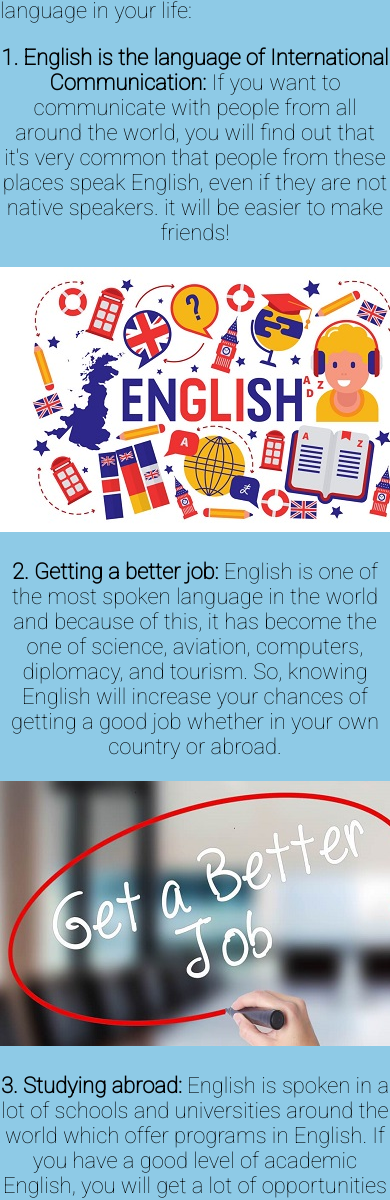
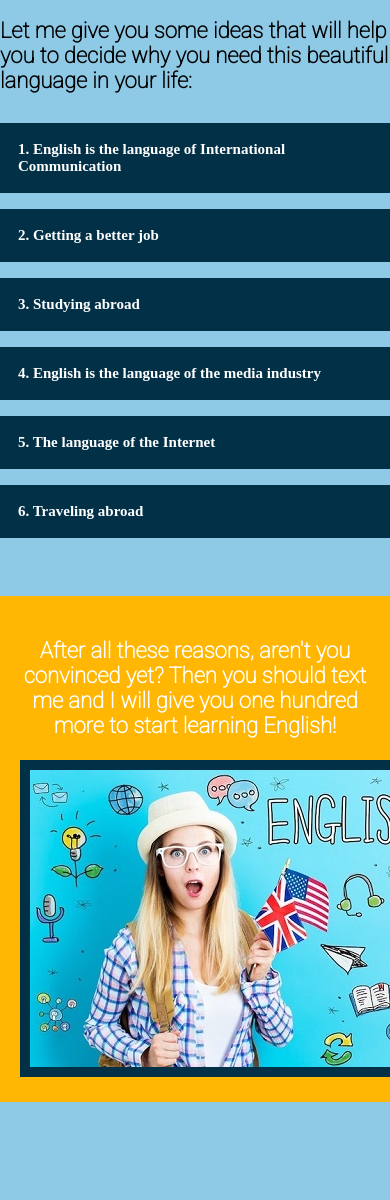
Before and after one commit to ibra1390/wdd130, a plain HTML site: page easylearning/whyenglish.html in a window 390 px wide. Shown: the part 521-1721 px from the top of the page. Drawn offline with Linux system fonts and the light colour scheme; a web font is replaced by a local one.

Commit message:
accordion added

```diff
--- a/easylearning/styles/style.css
+++ b/easylearning/styles/style.css
@@ -130,6 +130,13 @@ nav {
     font-family: 'serif';
 }
 
+.page2-grid h1 {
+  text-align: center;
+  font-family: 'Gloock', serif;
+  font-size: 2.2em;
+
+}
+
 
 
 /*login form starts*/
@@ -253,3 +260,50 @@ input[type=text], input[type=password] {
        width: 100%;
     }
   }
+
+
+/*accordion*/
+
+.accordion {
+  background-color: #023047;
+  color: white;
+  cursor: pointer;
+  padding: 18px;
+  width: 100%;
+  border: none;
+  text-align: left;
+  outline: none;
+  font-size: 15px;
+  transition: 0.4s;
+}
+
+.active, .accordion:hover {
+  background-color: #ccc;
+  color: black;
+}
+
+.panel {
+  padding: 0 18px;
+  background-color: #219ebc;
+  color: white;
+  max-height: 0;
+  overflow: hidden;
+  transition: max-height 0.2s ease-out;
+}
+
+.panelImg {
+  display: block;
+  margin: auto;
+  padding: 10px;
+}
+
+.msg {
+  background-color: #ffb703;
+  color: white;
+  margin-top: 50px;
+  padding: 20px;
+}
+
+.conclusionImg {
+  border: 10px solid #023047;
+}
--- a/easylearning/whyenglish.html
+++ b/easylearning/whyenglish.html
@@ -21,36 +21,60 @@
         </header>
         <main class = "page2-grid">
             <h1>Why is it so important to learn English these days?</h1>
-            <p>Let me give you some ideas that will help you to decide why you need this beautiful language in your life:</p>
-            <section class = "international">
-                <p><b>1. English is the language of International Communication:</b>  If you want to communicate with people from all around the world, you will find out that it's very common that people from these places speak English, even if they are not native speakers. it will be easier to make friends!</p>
-                <img class = "internationalImg" src = "images/page3.jpg" alt = "international language">
-            </section>
-            <section class = "jobs">
-                <p><b>2. Getting a better job: </b>English is one of the most spoken language in the world and because of this, it has become the one of science, aviation, computers, diplomacy, and tourism. So, knowing English will increase your chances of getting a good job whether in your own country or abroad.</p>
-                <img class = "jobsImg" src = "images/page4.jpg" alt = "studying abroad">
-            </section>
-            <section class = "studying">
-                <p><b>3. Studying abroad:</b> English is spoken in a lot of schools and universities around the world which offer programs in English. If you have a good level of academic English, you will get a lot of opportunities to find an appropriate school and courses to suit your needs. To earn a position at one of those prestigious universities it is necessary to be able to read, write, speak and listen in English.</p>
-                <img class = "studyingImg" src = "images/page5.jpg" alt = "international language">
-            </section>
-            <section class = "media">
-                <p><b>4. English is the language of the media industry:</b> Remember what I told you before? If you like reading a book, listening your favorite songs, watching films and TV shows, you will enjoy even more these activities with some knowledge of English because it is everywhere that you can imagine.</p>
-                <img class = "mediaImg" src = "images/page2.jpg" alt = "media industry">
-            </section>
-            <section class = "internet">
-                <p><b>5. The language of the Internet:</b> English is a particularly important language online with the highest percentage of content on the internet. As well as this, some of the world’s largest tech companies are based in English speaking countries.</p>
-                <img class = "internetImg" src = "images/page6.png" alt = "the language of the Internet">
-            </section>
-            <section class = "travel">
-                <p><b> 6. Traveling abroad:</b> and last but not less important, it will get easier to travel to another country thanks to its international nature, so you will see how people communicate with you even if it’s not the official language in that country.</p>
-                <img class = "travellImg" src = "images/page1.jpg" alt = "traveling abroad">
-            </section>
+            <p><b>Let me give you some ideas that will help you to decide why you need this beautiful language in your life:</b></p>
+            <button class="accordion"><b>1. English is the language of International Communication</b></button>
+            <div class="panel">
+                <p>If you want to communicate with people from all around the world, you will find out that it's very common that people from these places speak English, even if they are not native speakers. it will be easier to make friends!</p>
+                <img class = "panelImg" src = "images/page3.jpg" alt = "international language">
+            </div>
+            <button class="accordion"><b>2. Getting a better job</b></button>
+            <div class="panel">
+                <p>English is one of the most spoken language in the world and because of this, it has become the one of science, aviation, computers, diplomacy, and tourism. So, knowing English will increase your chances of getting a good job whether in your own country or abroad.</p>
+                <img class = "panelImg" src = "images/page4.jpg" alt = "studying abroad">
+            </div>
+            <button class="accordion"><b>3. Studying abroad</b></button>
+            <div class="panel">
+                <p>English is spoken in a lot of schools and universities around the world which offer programs in English. If you have a good level of academic English, you will get a lot of opportunities to find an appropriate school and courses to suit your needs. To earn a position at one of those prestigious universities it is necessary to be able to read, write, speak and listen in English.</p>
+                <img class = "panelImg" src = "images/page5.jpg" alt = "international language">
+            </div>
+            <button class="accordion"><b>4. English is the language of the media industry</b></button>
+            <div class="panel">
+                <p>Remember what I told you before? If you like reading a book, listening your favorite songs, watching films and TV shows, you will enjoy even more these activities with some knowledge of English because it is everywhere that you can imagine.</p>
+                <img class = "panelImg" src = "images/page2.jpg" alt = "media industry">
+            </div>
+            <button class="accordion"><b>5. The language of the Internet</b></button>
+            <div class="panel">
+                <p>English is a particularly important language online with the highest percentage of content on the internet. As well as this, some of the world’s largest tech companies are based in English speaking countries.</p>
+                <img class = "panelImg" src = "images/page6.png" alt = "the language of the Internet">
+            </div>
+            <button class="accordion"><b> 6. Traveling abroad</b></button>
+            <div class="panel">
+                <p>and last but not less important, it will get easier to travel to another country thanks to its international nature, so you will see how people communicate with you even if it’s not the official language in that country.</p>
+                <img class = "panelImg" src = "images/page1.jpg" alt = "traveling abroad">
+            </div>
             <div id="background"></div>
             <section class = "msg">
-                <p>After all these reasons, aren't you convinced yet? Then you should text me and I will give you one hundred more to start learning English!</p>
-                <img class = "conclusion" src = "images/page7.jpg" alt = "Learning English">
+                <p><b>After all these reasons, aren't you convinced yet? Then you should text me and I will give you one hundred more to start learning English!</b></p>
+                <img class = "conclusionImg" src = "images/page7.jpg" alt = "Learning English">
             </section>
+
+            <script>
+                var acc = document.getElementsByClassName("accordion");
+                var i;
+
+                for (i = 0; i < acc.length; i++) {
+                  acc[i].addEventListener("click", function() {
+                    this.classList.toggle("active");
+                    var panel = this.nextElementSibling;
+                    if (panel.style.maxHeight) {
+                      panel.style.maxHeight = null;
+                    } else {
+                      panel.style.maxHeight = panel.scrollHeight + "px";
+                    }
+                  });
+                }
+            </script>
+
         </main>
         <footer>
             <p>Easy Learning &copy; 2023 - Ibraim Gonzalez</p>
```
